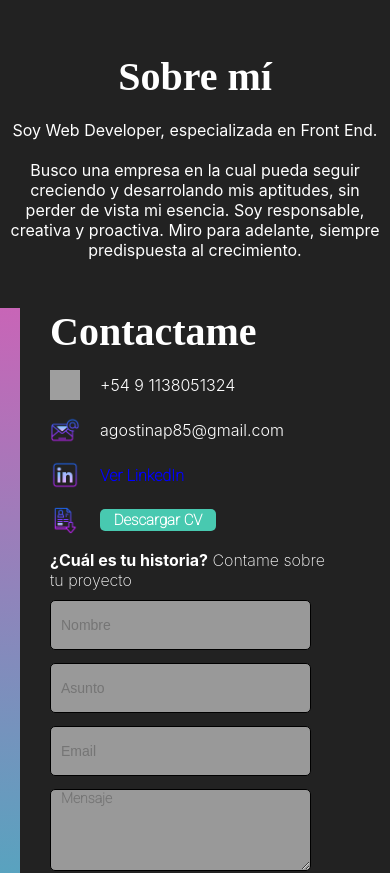
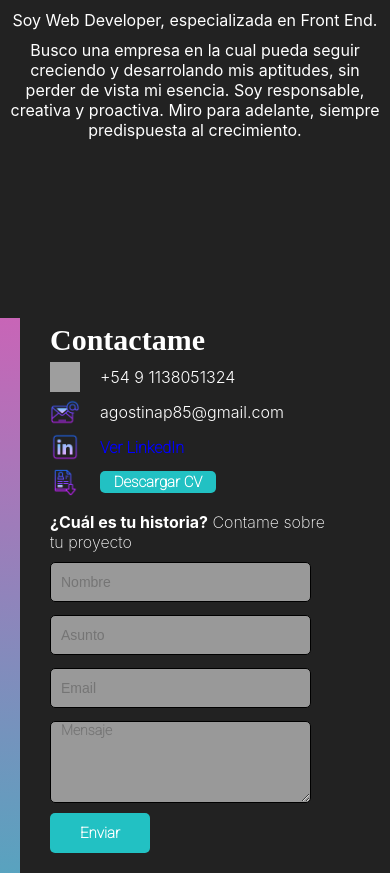
Before and after one commit to agospavese/Portfolio, a React (Create React App) app: page / in a window 390 px wide. Shown: the part 1380-2253 px from the top of the page. Built offline with nearby package versions, Linux system fonts and the light colour scheme; grey boxes are pictures that could not be loaded; a web font is replaced by a local one.

Commit message:
mod: modificaciones en css about y contact

```diff
--- a/src/components/about/about.css
+++ b/src/components/about/about.css
@@ -46,7 +46,7 @@
 }
 
 .about-sub {
-  margin: 20px 0px;
+  margin: 10px 0px;
 }
 
 .about-desc{
@@ -73,7 +73,6 @@
     display: none;
   }
   .about-right{
-  flex:0.5;
    align-items: center;
    justify-content: center;
    text-align: center;
@@ -82,6 +81,6 @@
   }
 
   .about-title{
-    font-size: 40px;
+    font-size: 30px;
   }
 }
--- a/src/components/contact/contact.css
+++ b/src/components/contact/contact.css
@@ -13,6 +13,7 @@
 .contact-wrapper{
 padding: 50px;
 display: flex;
+
 }
 
 .contact-left{
@@ -60,7 +61,7 @@ display: flex;
     margin-right: 0.625%;
     text-align: center;
     line-height: 2.5;
-    background-color: #48C9B0;
+    background-color: rgba(34,193,195,1);
     color: white;
     border-radius: 5px;
     font-weight:700;
@@ -68,8 +69,8 @@ display: flex;
     font-size: 15px;
 }
 .contact-icon-cv:hover{
-    border: solid 1px  #48C9B0;
-    background-color: #06F0AA;
+    border: solid 1px rgba(34,193,195,1);
+    background-color: #619ebe;
     color: black;
     border-radius: 5px;
 
@@ -97,6 +98,10 @@ input{
     border-radius: 5px;
 }
 
+input:hover {
+    border: solid 2px rgba(34,193,195,1)
+}
+
 textarea{
     width: 100%;
     margin: 10px 0px;
@@ -109,11 +114,15 @@ textarea{
     font-weight: 800;
 }
 
+textarea:hover {
+    border: solid 2px rgba(34,193,195,1)
+}
+
 button{
     border: none;
     width: 100px;
     height: 40px;
-    background-color: #48C9B0;
+    background-color: rgba(34,193,195,1);
     color: white;
     font-weight: 700;
     cursor: pointer;
@@ -123,38 +132,45 @@ button{
 }
 
 button:hover{
-    border: solid 2px  #48C9B0;
-    background-color: #06F0AA;
+    border: solid 2px rgba(34,193,195,1);
+    background-color: #619ebe;
     color: black;
     border-radius: 5px;
 }
 
-@media screen and (max-width: 480px){
-    .contact-wrapper{
+@media screen and (max-width: 480px) {
+    .contact-wrapper {
         flex-direction: column;
-        padding: 0 50px;
+        padding: 15px 50px;
+
     }
-    .contact-title{
-        font-size: 40px;
+
+    .contact-title {
+        font-size: 30px;
     }
-    .contact-info-item{
-        margin: 15px 0;
+
+    .contact-info-item {
+        margin: 5px 0;
         width: 100%;
+
     }
-    form{
+
+    form {
         margin-top: 0;
         display: flex;
         flex-wrap: wrap;
     }
-    input{
+
+    input {
         width: 90%;
         margin-bottom: 3px;
     }
-    textarea{
+
+    textarea {
         width: 90%;
     }
-    .contact-icon-cv{
 
+    .contact-icon-cv {
         outline: none;
         text-decoration: none;
         display: inline-block;
@@ -164,10 +180,24 @@ button:hover{
         line-height: 1.5;
     }
 
-.contact-icon-cv:hover{
-    border: solid 1px  #48C9B0;
-    background-color: #06F0AA;
-    color: black;
-    border-radius: 5px;
+    .contact-icon-cv:hover {
+        border: solid 1px rgba(34, 193, 195, 1);
+        background-color: #619ebe;
+        color: black;
+        border-radius: 5px;
+    }
+
+    .contact-bg {
+        top: 10px;
+        height: 98%;
+    }
+
+    .contact-desc{
+        padding-top: 10px;
+    }
+
+    input{
+        height: 40px;
+    }
+
 }
-}
```
